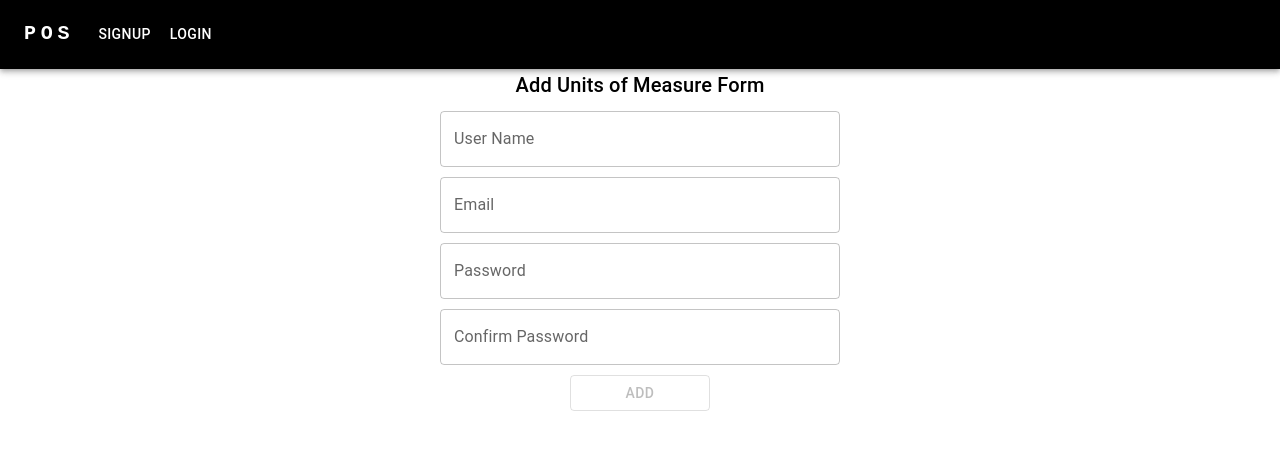
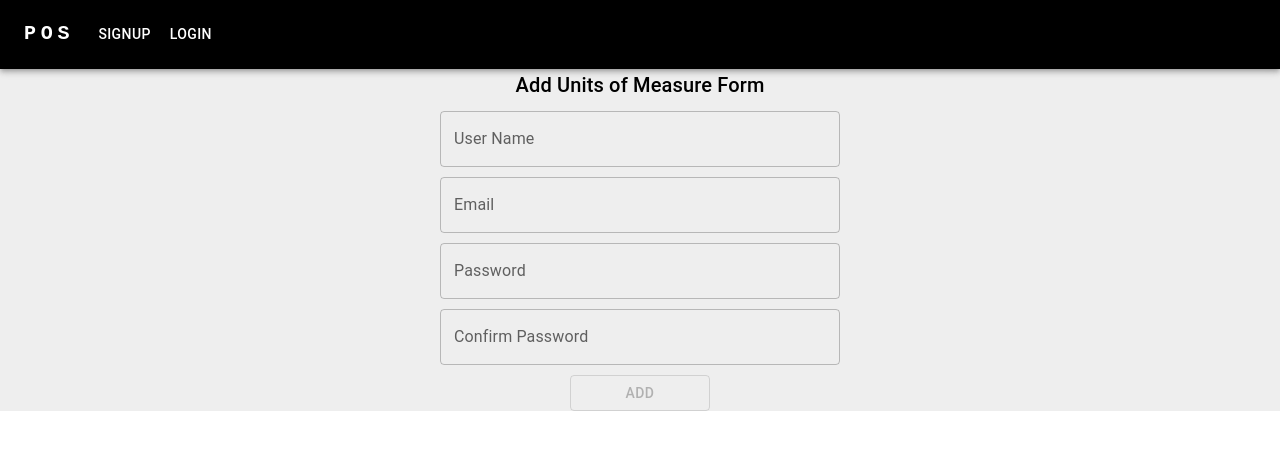
Before and after one commit to AyahDweikat/POS-project-finalProject, a React (Vite) app: page /signup in a window 1280 px wide. Shown: the top 450 px of the page. Built offline with nearby package versions, Linux system fonts and the light colour scheme.

Commit message:
some changes on code by split interfaces to a general file

```diff
--- a/src/App.css
+++ b/src/App.css
@@ -2,4 +2,5 @@
   /* max-width: 1280px; */
   margin: 0 auto;
   text-align: center;
+  background-color: #EEEEEE;
 }
--- a/src/Components/Layout/Layout.tsx
+++ b/src/Components/Layout/Layout.tsx
@@ -21,9 +21,11 @@ function Layout({ children }:{children: React.ReactNode}) {
     },
   };
 
+  const neededObj = {cart:{}}
+
   return (
     <div>
-      <GlobalContext.Provider value={{ auth }}>
+      <GlobalContext.Provider value={{ auth, neededObj }}>
         {children}
       </GlobalContext.Provider>
     </div>
--- a/src/Components/Login/Login.tsx
+++ b/src/Components/Login/Login.tsx
@@ -5,18 +5,7 @@ import { fetchApi } from "./../fetchApi.ts";
 import { useNavigate } from "react-router-dom";
 import { useContext } from 'react';
 import { GlobalContext } from "../../Context/context.tsx";
-
-type Auth = {
-  user: string;
-  token: string;
-  setToken:void;
-  setUser:void;
-  signout:void;
-}
-interface LoginObj {
-  email: string;
-  password: string;
-}
+import { LoginObj } from './../Types';
 
 function Login() {
   const navigate = useNavigate();
--- /dev/null
+++ b/src/Components/Types.tsx
@@ -0,0 +1,88 @@
+export type UnitObj = {
+  _id: string;
+  unitOfMeasure: string;
+  baseUnit: string;
+  conversionFactor: number;
+};
+export interface InputsObj {
+  unitOfMeasure: string;
+  baseUnit: string;
+  conversionFactor: number;
+}
+export interface SignUpObj {
+  userName: string;
+  email: string;
+  password: string;
+  cPassword: string;
+}
+export type Auth = {
+  user: string;
+  token: string;
+  setToken: void;
+  setUser: void;
+  signout: void;
+};
+export interface LoginObj {
+  email: string;
+  password: string;
+}
+export interface CategoryObj {
+  _id: string;
+  category: string;
+}
+export interface Category {
+  category: string;
+}
+export interface ProductItemDB {
+  productName: string;
+  productCategory: string;
+  productPrice: number;
+  measureUnit: string;
+}
+export interface ProductsInDB {
+  _id: string;
+  productId: string;
+  product: ProductItemDB;
+  quantity: number;
+}
+export interface CartInDB {
+  _id: string;
+  cartDesc: string;
+  cartTax: number;
+  cartDiscount: number;
+  products: Array<ProductsInDB>;
+}
+export interface ProductObj {
+  _id: string;
+  productName: string;
+  productCode: string;
+  productCategory: string;
+  productImg: string;
+  productPrice: number;
+  measureUnit: string;
+}
+export interface ProductInputObj {
+  productName: string;
+  productCode: string;
+  productCategory: string;
+  productImg: string;
+  productPrice: number;
+  measureUnit: string;
+}
+export interface ProductToCart {
+  productName: string;
+  productCategory: string;
+  productPrice: number;
+  measureUnit: string;
+}
+export interface Products {
+  productId: string;
+  product: ProductItemDB;
+  quantity: number;
+}
+export interface Cart {
+  cartDesc: string;
+  cartTax: number;
+  cartDiscount: number;
+  products: Array<Products>;
+}
```
Also changed, not shown: src/Components/Categories/Categories.tsx (+2 -7 lines), src/Components/Signup/Signup.tsx (+2 -6 lines), src/Components/UnitsOfMeasure/Units.tsx (+3 -14 lines), src/Components/fetchApi.ts (line endings or trailing spaces).
